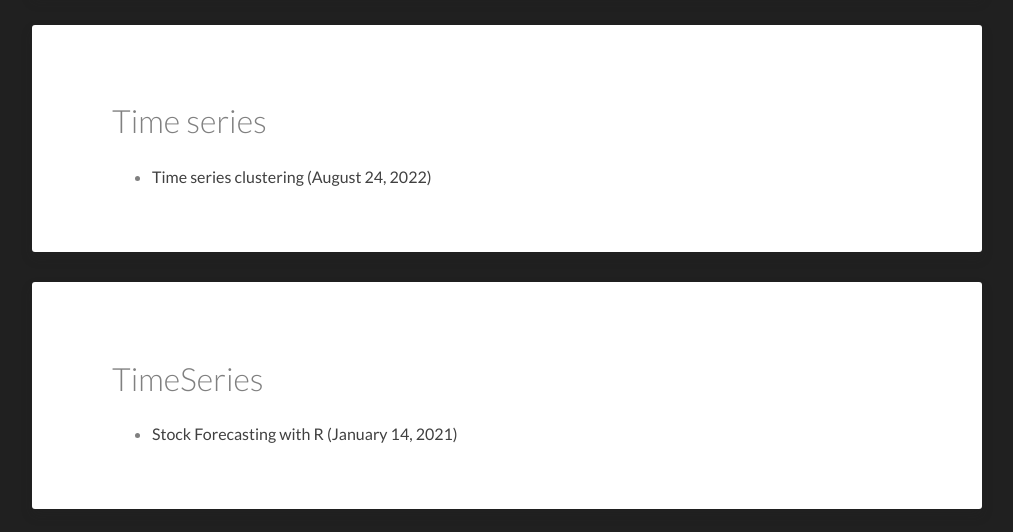
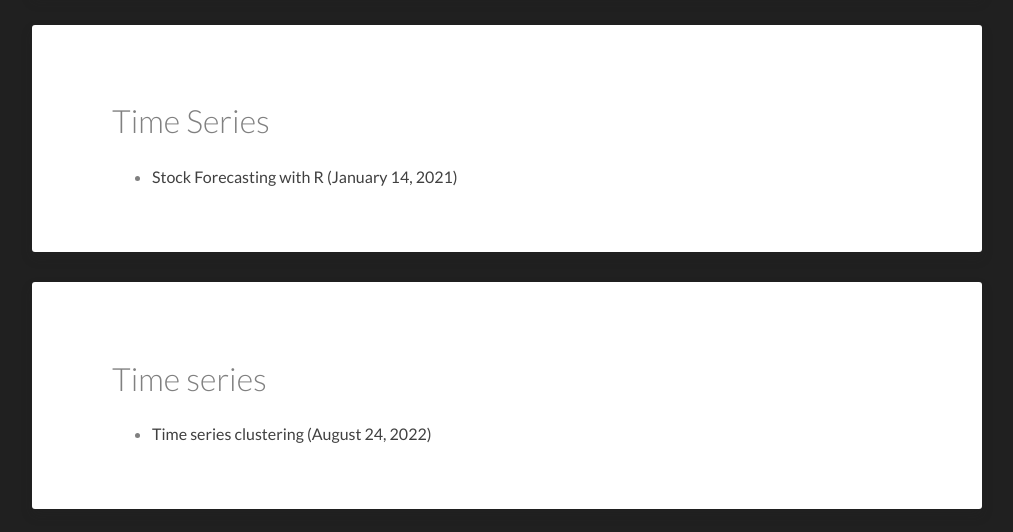
Before and after one commit to Kamran-Afzali/Kamran-Afzali.github.io, a Jekyll site: the page built from tags/index.html, in a window 1280 px wide and 900 px high, scrolled down 16054 px. Shown: the part 159-691 px from the top of the window, without its empty margins (133-1146 px from the left). Built offline with Jekyll 4.4.1, drawn with Linux system fonts in a browser that asks for light colours; some of the changed text lies outside the part shown.

Commit message:
Update 2021-01-14-Stock_TS_R.md

```diff
--- a/_posts/2021-01-14-Stock_TS_R.md
+++ b/_posts/2021-01-14-Stock_TS_R.md
@@ -3,7 +3,7 @@
 categories: posts
 title: Stock Forecasting with R
 featured-image: /images/st.jpg
-tags: [Finance, Stocks, TimeSeries]
+tags: [Finance, Stocks, Time Series]
 date-string: January 2021
 ---
 
```
